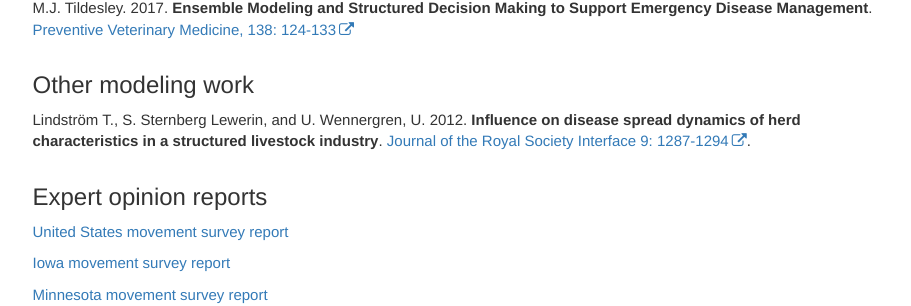
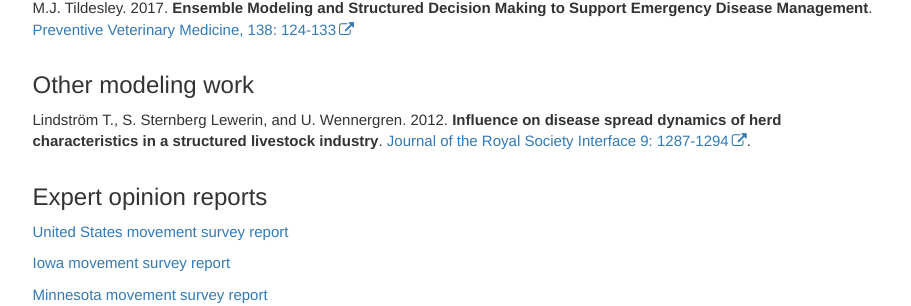
Before and after one commit to webblabb/usammusdos, a Jekyll site: the page built from pages/data.md, in a window 1280 px wide. Shown: the part 1234-1540 px from the top of the page, without its empty margins (330-1241 px from the left). Built offline with Jekyll 4.4.1, drawn with Linux system fonts in a browser that asks for light colours; nearby versions of some CDN libraries; comment, search, counter and statistics services are not loaded.

```diff
--- a/pages/data.md
+++ b/pages/data.md
@@ -49,7 +49,7 @@ Webb, C.T., M.J. Ferrari, T. Lindström, T. Carpenter, S. Dürr, G. Garner, C. J
 
 ## Other modeling work
 
-Lindström T., S. Sternberg Lewerin, and U. Wennergren, U. 2012. **Influence on disease spread dynamics of herd characteristics in a structured livestock industry**. [Journal of the Royal Society Interface 9: 1287-1294](https://doi.org/10.1098/rsif.2011.0625).
+Lindström T., S. Sternberg Lewerin, and U. Wennergren. 2012. **Influence on disease spread dynamics of herd characteristics in a structured livestock industry**. [Journal of the Royal Society Interface 9: 1287-1294](https://doi.org/10.1098/rsif.2011.0625).
 
 ## Expert opinion reports
 
```
